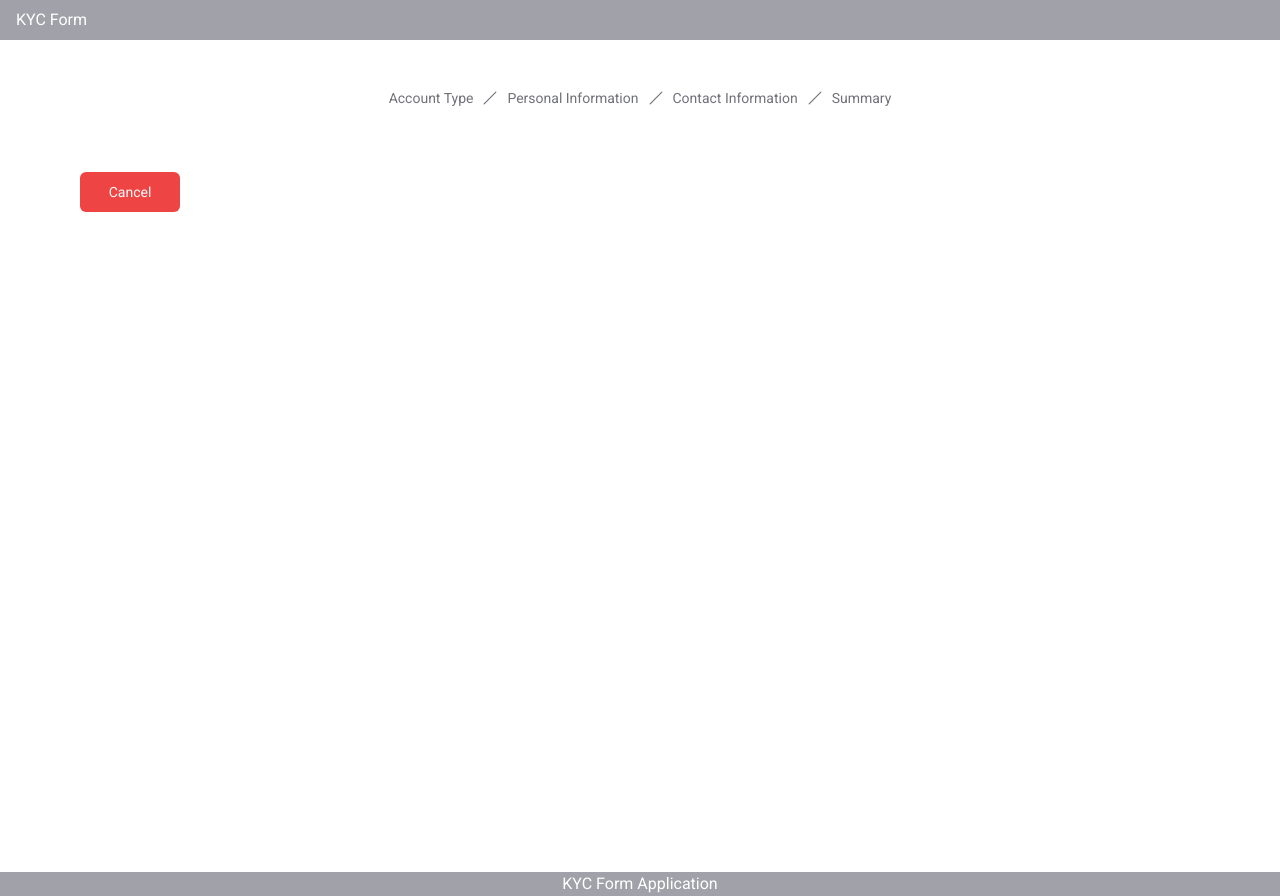
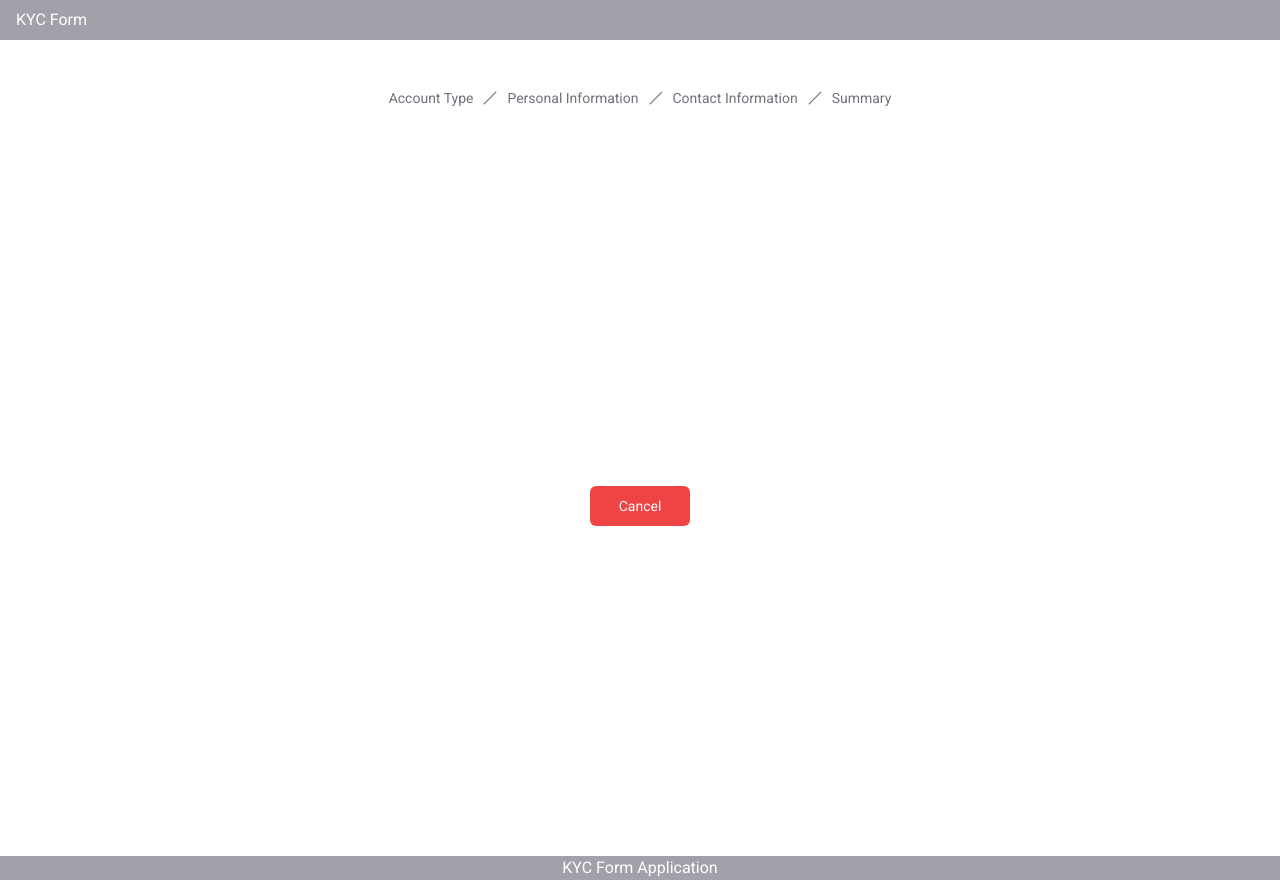
Before and after one commit to TonioCoding/rr-se-hw, a Next.js app: page /steps/1 in a window 1280 px wide. Built offline with nearby package versions, Linux system fonts and the light colour scheme.

Commit message:
added styling for buttons in step components

```diff
--- a/src/app/components/steps/Step1.tsx
+++ b/src/app/components/steps/Step1.tsx
@@ -59,7 +59,7 @@ export default function Step1({ onNext }: { onNext: OnNext }) {
         <Button
           type="button"
           onClick={handleSubmit}
-          className="self-start md:self-center mt-[1rem] w-[100px] bg-blue-500 rounded-xl"
+          className="self-center mt-[1rem] w-[100px] bg-blue-500 rounded-xl"
         >
           Next
         </Button>
--- a/src/app/components/steps/Step2.tsx
+++ b/src/app/components/steps/Step2.tsx
@@ -15,7 +15,7 @@ export default function Step2({
     <div className="grid grid-cols-1 gap-[2rem]">
       <h1 className="text-lg text-center">Personal Information</h1>
       <PersonalInformationForm onNext={onNext} />
-      <Button onClick={onBack} className="w-[100px] bg-blue-500">
+      <Button onClick={onBack} className="w-[100px] bg-blue-500 place-self-center mt-[1rem]">
         Back
       </Button>
     </div>
--- a/src/app/components/steps/Step3.tsx
+++ b/src/app/components/steps/Step3.tsx
@@ -13,7 +13,7 @@ export default function Step3({
     <div className="grid grid-cols-1 gap-[2rem]">
       <h1 className="text-lg text-center">Contact Information</h1>
       <ContactInformationForm onNext={onNext} />
-      <Button onClick={onBack} className="w-[100px] bg-blue-500">
+      <Button onClick={onBack} className="w-[100px] bg-blue-500 place-self-center mt-[1rem]">
         Back
       </Button>
     </div>
--- a/src/app/components/steps/Step4.tsx
+++ b/src/app/components/steps/Step4.tsx
@@ -30,8 +30,11 @@ export default function Step4({ onBack }: { onBack: OnBack }) {
         <PersonalInformationSummary />
         <ContactInformationSummary />
       </div>
-      <div className="flex justify-between md:justify-center gap-4 mt-[1rem]">
-        <Button onClick={onBack} className="w-[100px] bg-blue-500">
+      <div className="flex justify-between md:justify-center gap-4 my-[1rem]">
+        <Button
+          onClick={onBack}
+          className="w-[100px] bg-blue-500 place-self-center"
+        >
           Back
         </Button>
         <Button onClick={submitForm} className="w-[100px] bg-green-500">
--- a/src/app/steps/[step]/page.tsx
+++ b/src/app/steps/[step]/page.tsx
@@ -63,7 +63,7 @@ export default function KYC() {
   };
 
   return (
-    <section>
+    <section className="grid grid-cols-1">
       <div className="text-center place-items-center my-[1rem] mb-[3rem]">
         <h1 className="py-[1rem] text-xl">
           <span className="text-blue-500">{pathnameToString(step)}</span>
@@ -73,7 +73,10 @@ export default function KYC() {
       {StepComponent && (
         <StepComponent onNext={handleNext} onBack={handleBack} />
       )}
-      <Button className="bg-red-500 w-[100px] mt-[1rem]" onClick={cancelForm}>
+      <Button
+        className="bg-red-500 w-[100px] self-start mt-[1rem] place-self-center"
+        onClick={cancelForm}
+      >
         Cancel
       </Button>
     </section>
```
